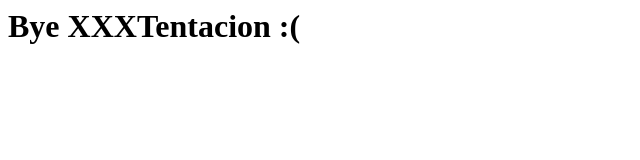
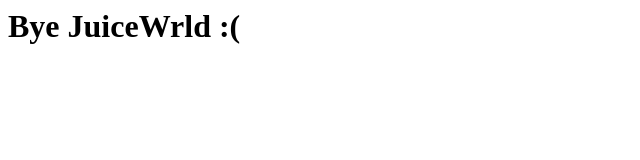
Before and after one commit to farhanahraf03/DevOpsTest, a plain HTML site: page index.html in a window 1280 px wide. Shown: the whole page, without its empty margins (0-640 px from the left). Drawn offline with Linux system fonts and the light colour scheme.

Commit message:
JuiceWrld

```diff
--- a/index.html
+++ b/index.html
@@ -1,3 +1,3 @@
 <html>
-	<body><h1> Bye XXXTentacion :( </h1></body>
+	<body><h1> Bye JuiceWrld :( </h1></body>
 </html>
```
